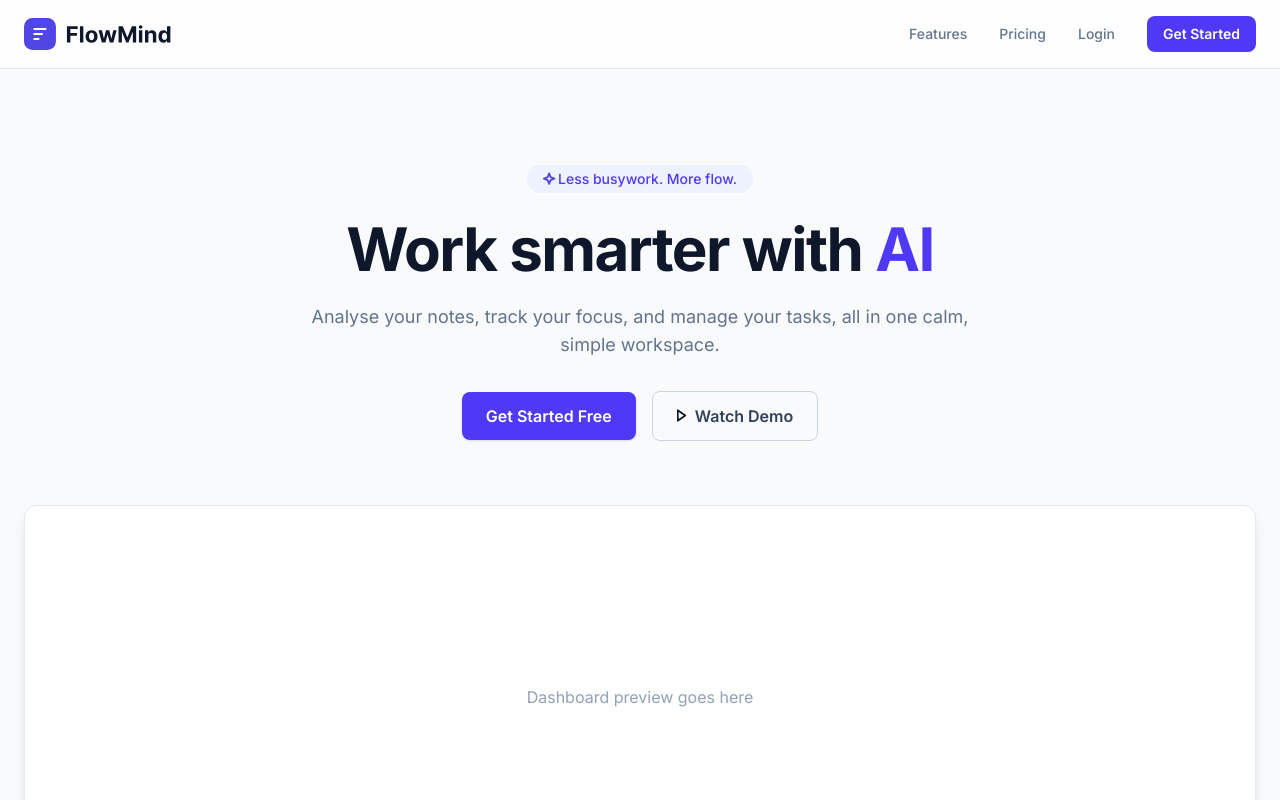
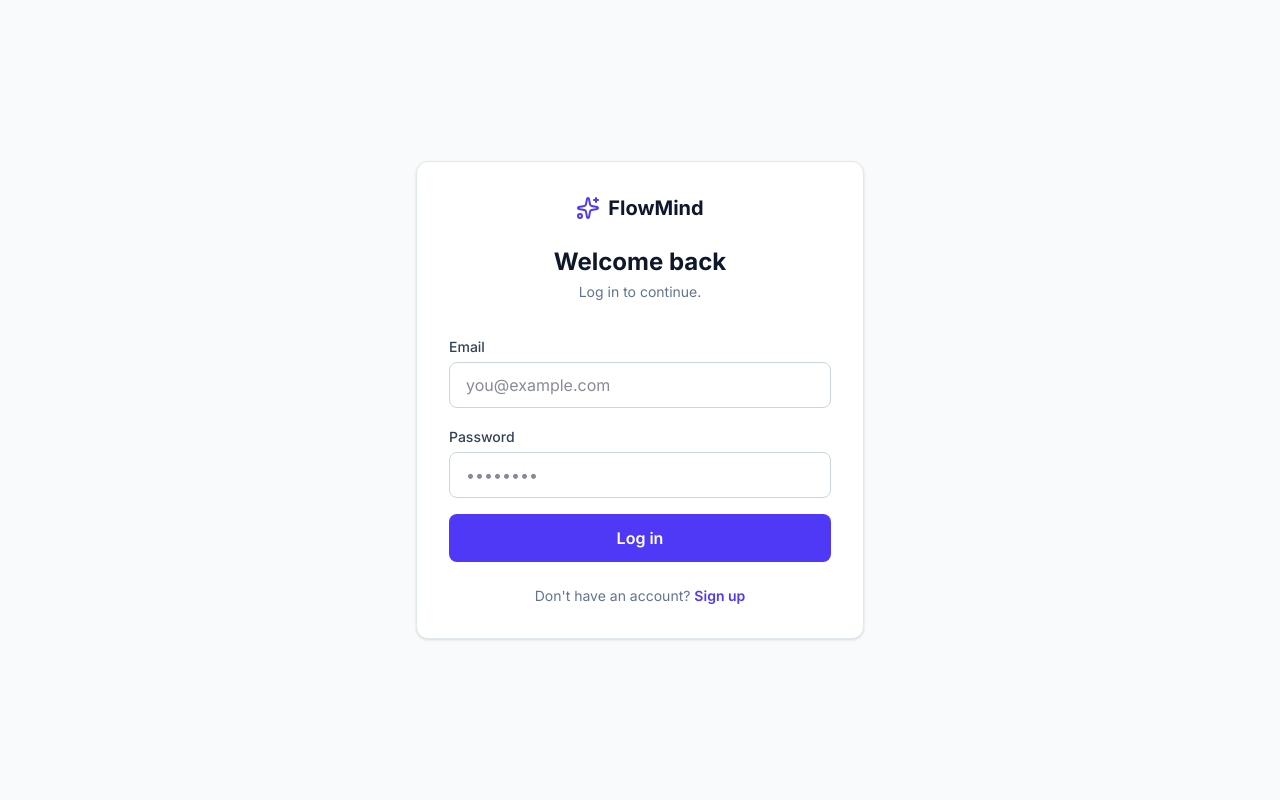
Before and after one commit to yashupadhyay123/flowmind, a React (Vite) app in the folder frontend/: page /login in a window 1280 px wide. Shown: the top 800 px of the page. Built offline with nearby package versions, Linux system fonts and the light colour scheme.

Commit message:
Add routing and Login page

```diff
--- a/frontend/src/App.jsx
+++ b/frontend/src/App.jsx
@@ -1,23 +1,16 @@
-import Navbar from './components/Navbar'
-import Hero from './components/Hero'
-import Features from './components/Features'
-import Pricing from './components/Pricing'
-import Testimonials from './components/Testimonials'
-import CTA from './components/CTA'
-import Footer from './components/Footer'
+import { BrowserRouter, Routes, Route } from 'react-router-dom'
+import Landing from './pages/Landing'
+import Login from './pages/Login'
+import Dashboard from './pages/Dashboard'
 
 export default function App() {
   return (
-    <div className="min-h-screen bg-slate-50">
-      <Navbar />
-      <main>
-        <Hero />
-        <Features />
-        <Pricing />
-        <Testimonials />
-        <CTA />
-      </main>
-      <Footer />
-    </div>
+    <BrowserRouter>
+      <Routes>
+        <Route path="/" element={<Landing />} />
+        <Route path="/login" element={<Login />} />
+        <Route path="/dashboard" element={<Dashboard />} />
+      </Routes>
+    </BrowserRouter>
   )
 }
--- a/frontend/src/components/Navbar.jsx
+++ b/frontend/src/components/Navbar.jsx
@@ -1,6 +1,7 @@
 import { useState } from 'react'
 import { Menu, X, Sparkles } from 'lucide-react'
 import logo from '../assets/logo.svg'
+import { Link } from 'react-router-dom'
 
 export default function Navbar() {
   const [open, setOpen] = useState(false)
@@ -34,7 +35,9 @@ export default function Navbar() {
             href="#"
             className="rounded-lg bg-indigo-600 px-4 py-2 text-sm font-semibold text-white hover:bg-indigo-700"
           >
-            Get Started
+            <Link to="/login" className="text-sm font-medium text-slate-500 hover:text-slate-900">
+  Login
+</Link>
           </a>
         </div>
 
--- /dev/null
+++ b/frontend/src/pages/Dashboard.jsx
@@ -0,0 +1,12 @@
+import { Link } from 'react-router-dom'
+
+export default function Dashboard() {
+  return (
+    <div className="flex min-h-screen flex-col items-center justify-center bg-slate-50">
+      <h1 className="text-3xl font-bold text-slate-900">Dashboard coming soon</h1>
+      <Link to="/" className="mt-4 text-indigo-600 hover:underline">
+        Back to home
+      </Link>
+    </div>
+  )
+}
--- /dev/null
+++ b/frontend/src/pages/Landing.jsx
@@ -0,0 +1,23 @@
+import Navbar from '../components/Navbar'
+import Hero from '../components/Hero'
+import Features from '../components/Features'
+import Pricing from '../components/Pricing'
+import Testimonials from '../components/Testimonials'
+import CTA from '../components/CTA'
+import Footer from '../components/Footer'
+
+export default function Landing() {
+  return (
+    <div className="min-h-screen bg-slate-50">
+      <Navbar />
+      <main>
+        <Hero />
+        <Features />
+        <Pricing />
+        <Testimonials />
+        <CTA />
+      </main>
+      <Footer />
+    </div>
+  )
+}
--- /dev/null
+++ b/frontend/src/pages/Login.jsx
@@ -0,0 +1,100 @@
+import { useState } from 'react'
+import { Link, useNavigate } from 'react-router-dom'
+import { Sparkles } from 'lucide-react'
+
+export default function Login() {
+  const [isSignup, setIsSignup] = useState(false)
+  const [form, setForm] = useState({ name: '', email: '', password: '' })
+  const navigate = useNavigate()
+
+  const handleChange = (e) => {
+    setForm({ ...form, [e.target.name]: e.target.value })
+  }
+
+  const handleSubmit = (e) => {
+    e.preventDefault()
+    // Mock login for now: the real API comes later
+    navigate('/dashboard')
+  }
+
+  const inputClass =
+    'mt-1 w-full rounded-lg border border-slate-300 px-4 py-2.5 text-slate-900 focus:border-indigo-600 focus:outline-none focus:ring-2 focus:ring-indigo-100'
+
+  return (
+    <div className="flex min-h-screen items-center justify-center bg-slate-50 px-6">
+      <div className="w-full max-w-md rounded-xl border border-slate-200 bg-white p-8 shadow-sm">
+        <Link to="/" className="flex items-center justify-center gap-2 text-xl font-bold text-slate-900">
+          <Sparkles className="h-6 w-6 text-indigo-600" />
+          FlowMind
+        </Link>
+
+        <h1 className="mt-6 text-center text-2xl font-bold text-slate-900">
+          {isSignup ? 'Create your account' : 'Welcome back'}
+        </h1>
+        <p className="mt-1 text-center text-sm text-slate-500">
+          {isSignup ? 'Start your free account today.' : 'Log in to continue.'}
+        </p>
+
+        <form onSubmit={handleSubmit} className="mt-8 space-y-4">
+          {isSignup && (
+            <div>
+              <label className="text-sm font-medium text-slate-700">Name</label>
+              <input
+                type="text"
+                name="name"
+                value={form.name}
+                onChange={handleChange}
+                required
+                className={inputClass}
+                placeholder="Your name"
+              />
+            </div>
+          )}
+
+          <div>
+            <label className="text-sm font-medium text-slate-700">Email</label>
+            <input
+              type="email"
+              name="email"
+              value={form.email}
+              onChange={handleChange}
+              required
+              className={inputClass}
+              placeholder="you@example.com"
+            />
+          </div>
+
+          <div>
+            <label className="text-sm font-medium text-slate-700">Password</label>
+            <input
+              type="password"
+              name="password"
+              value={form.password}
+              onChange={handleChange}
+              required
+              className={inputClass}
+              placeholder="••••••••"
+            />
+          </div>
+
+          <button
+            type="submit"
+            className="w-full rounded-lg bg-indigo-600 px-4 py-3 font-semibold text-white hover:bg-indigo-700"
+          >
+            {isSignup ? 'Sign up' : 'Log in'}
+          </button>
+        </form>
+
+        <p className="mt-6 text-center text-sm text-slate-500">
+          {isSignup ? 'Already have an account?' : "Don't have an account?"}{' '}
+          <button
+            onClick={() => setIsSignup(!isSignup)}
+            className="font-semibold text-indigo-600 hover:underline"
+          >
+            {isSignup ? 'Log in' : 'Sign up'}
+          </button>
+        </p>
+      </div>
+    </div>
+  )
+}
```
